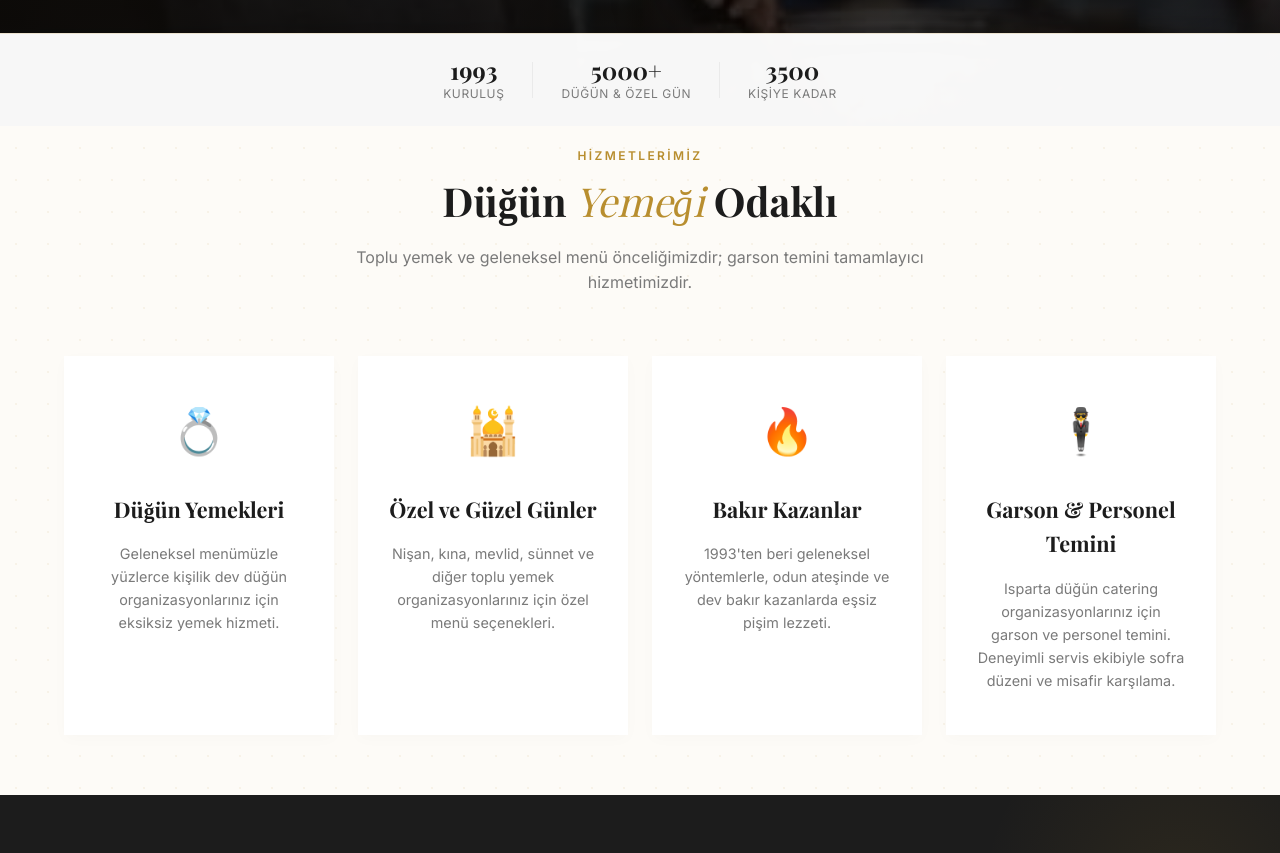
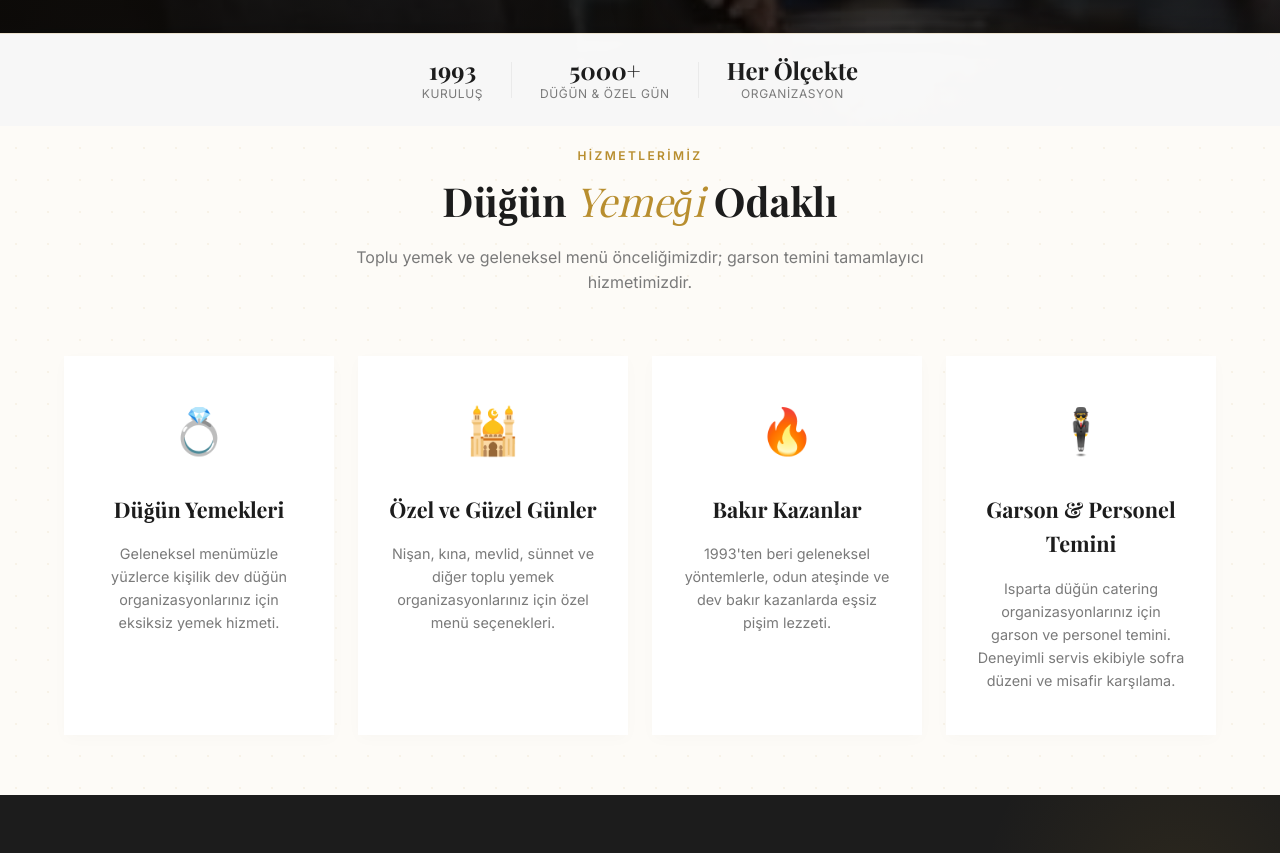
Before and after one commit to bekir3535bekir-cmd/geses-website, a website: page index.html in a window 1280 px wide. Shown: the part 956-1809 px from the top of the page. Drawn offline with nearby package versions, Linux system fonts and the light colour scheme; no server answers; a web font is replaced by a local one.

Commit message:
﻿Remove the explicit guest limit from the hero trust section.

```diff
--- a/data/content.default.json
+++ b/data/content.default.json
@@ -98,8 +98,8 @@
         "label": "Düğün & Özel Gün"
       },
       {
-        "value": "3500",
-        "label": "Kişiye Kadar"
+        "value": "Her Ölçekte",
+        "label": "Organizasyon"
       }
     ]
   },
--- a/data/content.json
+++ b/data/content.json
@@ -98,8 +98,8 @@
         "label": "Düğün & Özel Gün"
       },
       {
-        "value": "3500",
-        "label": "Kişiye Kadar"
+        "value": "Her Ölçekte",
+        "label": "Organizasyon"
       }
     ]
   },
--- a/index.html
+++ b/index.html
@@ -178,8 +178,8 @@
           </div>
           <div class="trust-divider"></div>
           <div class="trust-item">
-            <strong>3500</strong>
-            <span>Kişiye Kadar</span>
+            <strong>Her Ölçekte</strong>
+            <span>Organizasyon</span>
           </div>
         </div>
       </div>
```
